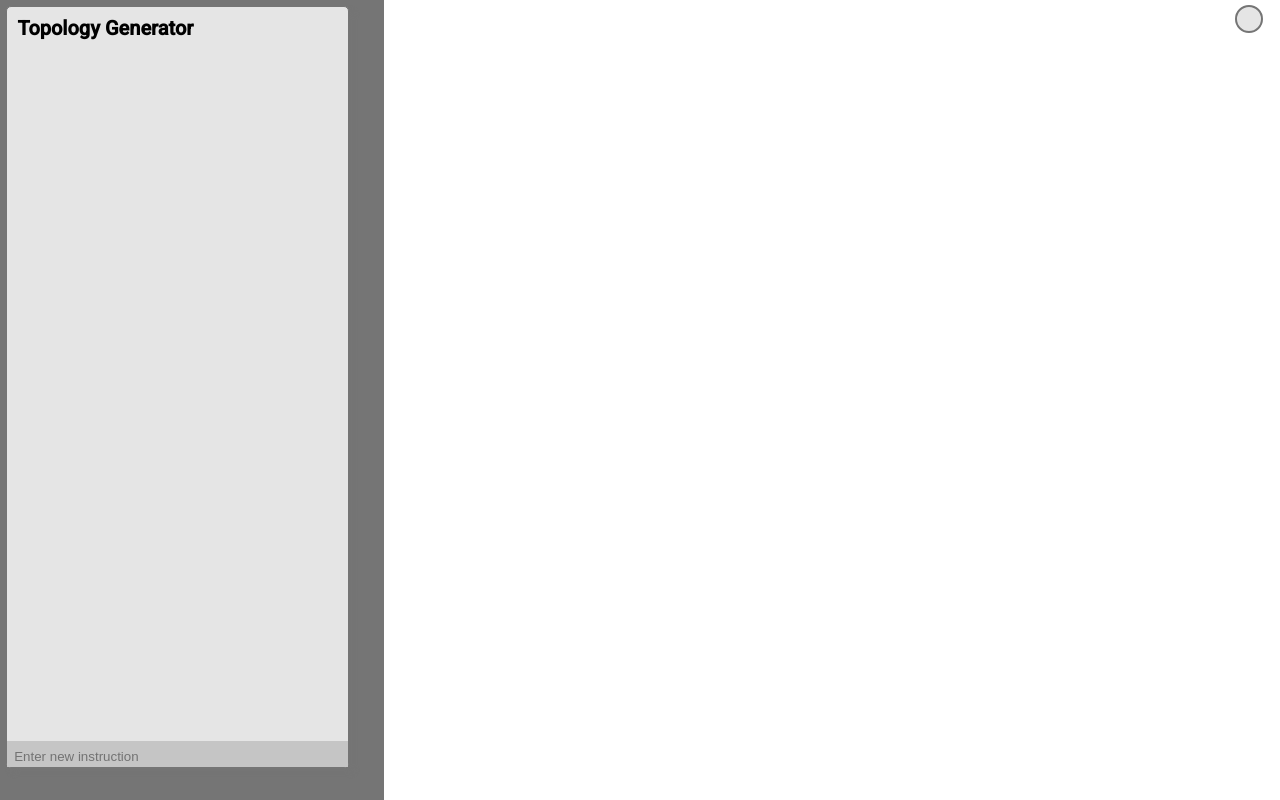
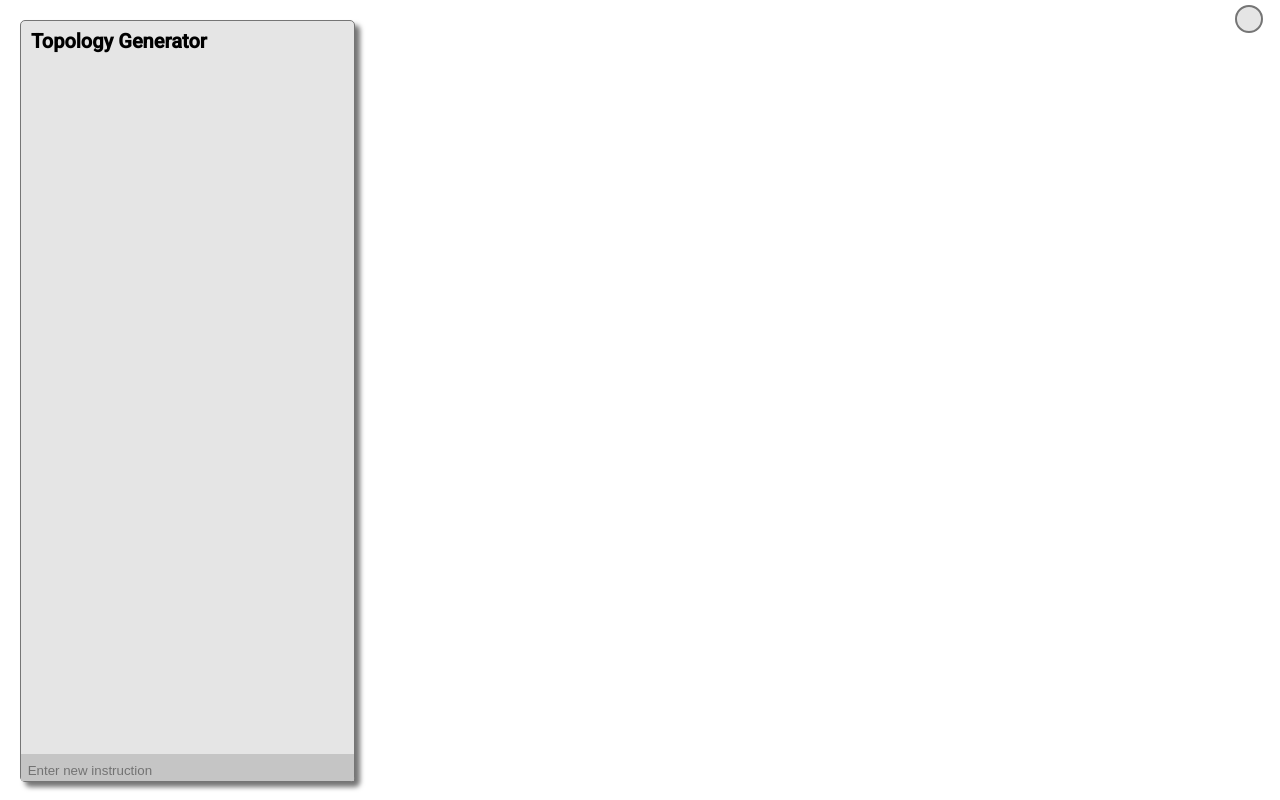
Before and after one commit to imdaredevil/topology-generator, an Angular app: page / in a window 1280 px wide. Built offline with nearby package versions, Linux system fonts and the light colour scheme.

Commit message:
alignment fixes

```diff
--- a/src/app/app.component.css
+++ b/src/app/app.component.css
@@ -12,5 +12,5 @@
 .body {
     position: absolute;
     height: 100vh;
-    background-color: #757575;
+    background-color:white;
 }
--- a/src/app/text-view/text-view.component.css
+++ b/src/app/text-view/text-view.component.css
@@ -1,10 +1,10 @@
 .sidebar {
     position: fixed;
-    width: 26.6%;
+    width: 26vw;
     height: 95vh;
-    margin-top: 0.5%;
+    margin-top: 2.5vh;
     margin-right: 0%;
-    margin-left: 0.5%;
+    margin-left: 2.5vh;
     background-color: #e5e5e5;
     display: table;
     border: solid 1px #757575;
@@ -47,6 +47,7 @@
     border-top: solid 5px #c5c5c5;
     border-bottom-left-radius: 5px;
     border-bottom-right-radius: 5px;
+    outline: none;
 }
 
 .sidebar .text {
```
